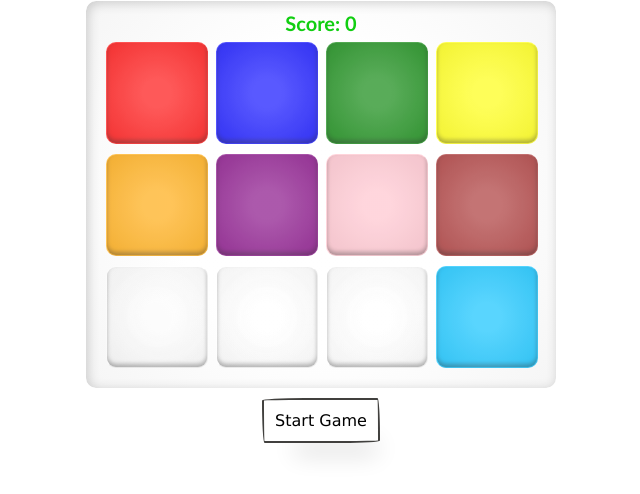
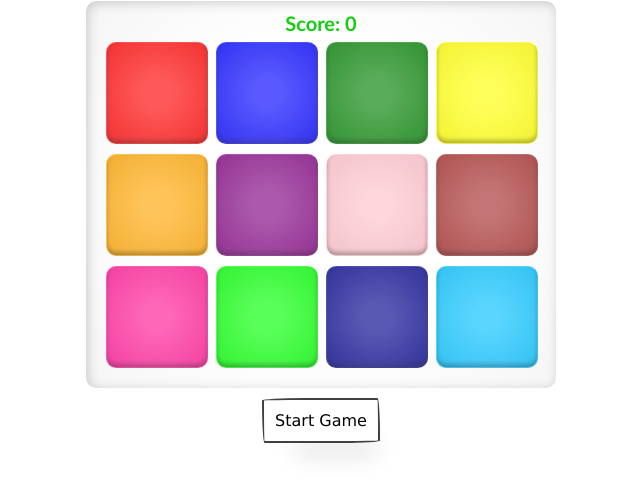
Before and after one commit to nyan-hussein/color-memorizing, a plain HTML site: page index.html in a window 1280 px wide. Shown: the part 204-698 px from the top of the page, without its empty margins (319-959 px from the left). Drawn offline with Linux system fonts and the light colour scheme.

Commit message:
index.html

```diff
--- a/index.html
+++ b/index.html
@@ -22,9 +22,9 @@
           <div class="color-button" id="purple"></div>
           <div class="color-button" id="pink"></div>
           <div class="color-button" id="brown"></div>
-          <div class="color-button" id="gray"></div>
-          <div class="color-button" id="black"></div>
-          <div class="color-button" id="white"></div>
+          <div class="color-button" id="deeppink"></div>
+          <div class="color-button" id="lime"></div>
+          <div class="color-button" id="darkblue"></div>
           <div class="color-button" id="skyblue"></div>
         </div>
       </div>
```
